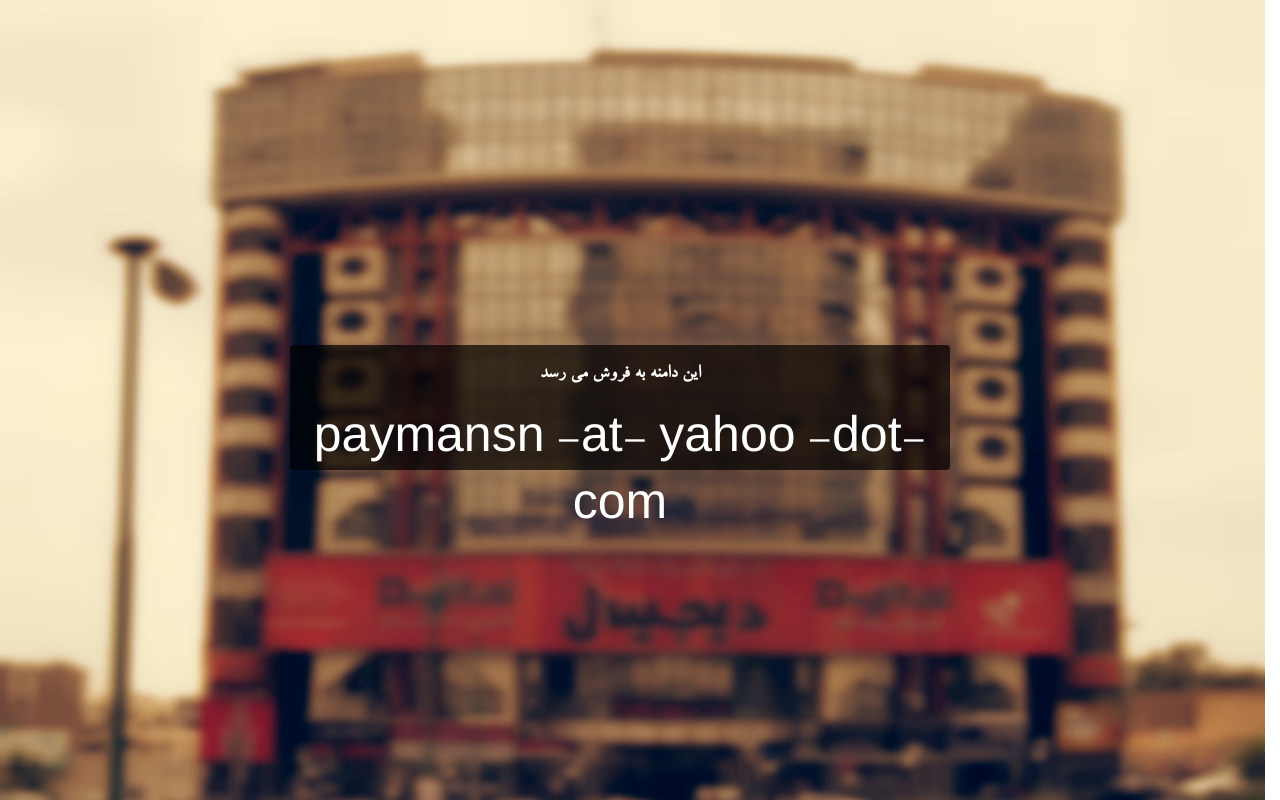
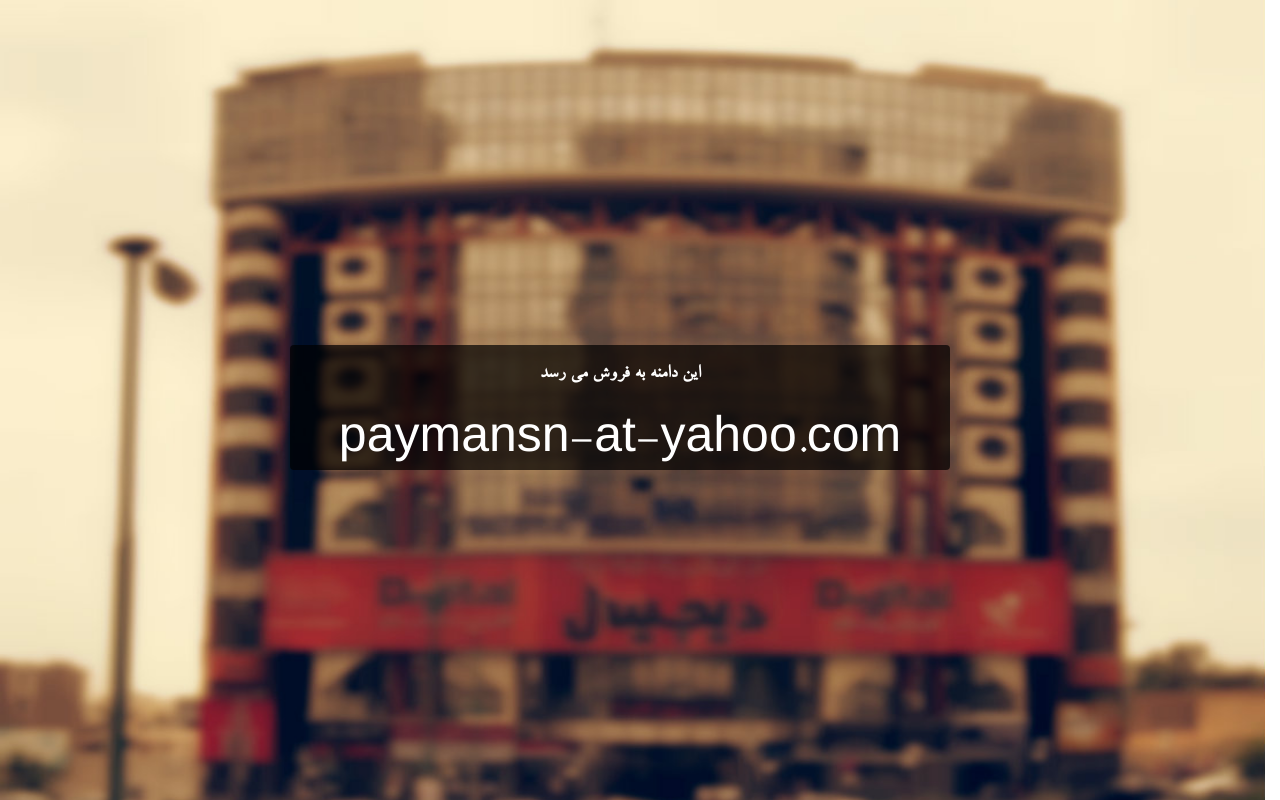
Before and after one commit to cpaytakht/cpaytakht.github.io, a plain HTML site: page index.html in a window 1280 px wide. Drawn offline with Linux system fonts and the light colour scheme.

Commit message:
fixed email

```diff
--- a/index.html
+++ b/index.html
@@ -28,7 +28,7 @@
     <ul id="poems" style="list-style:none;">
         <li class="poembox">
             <div class="small-title">این دامنه به فروش می رسد</div>
-            <div class="large-title">paymansn -at- yahoo -dot- com</div>
+            <div class="large-title">paymansn-at-yahoo.com</div>
         </li>
     </ul>
 </div>
```
